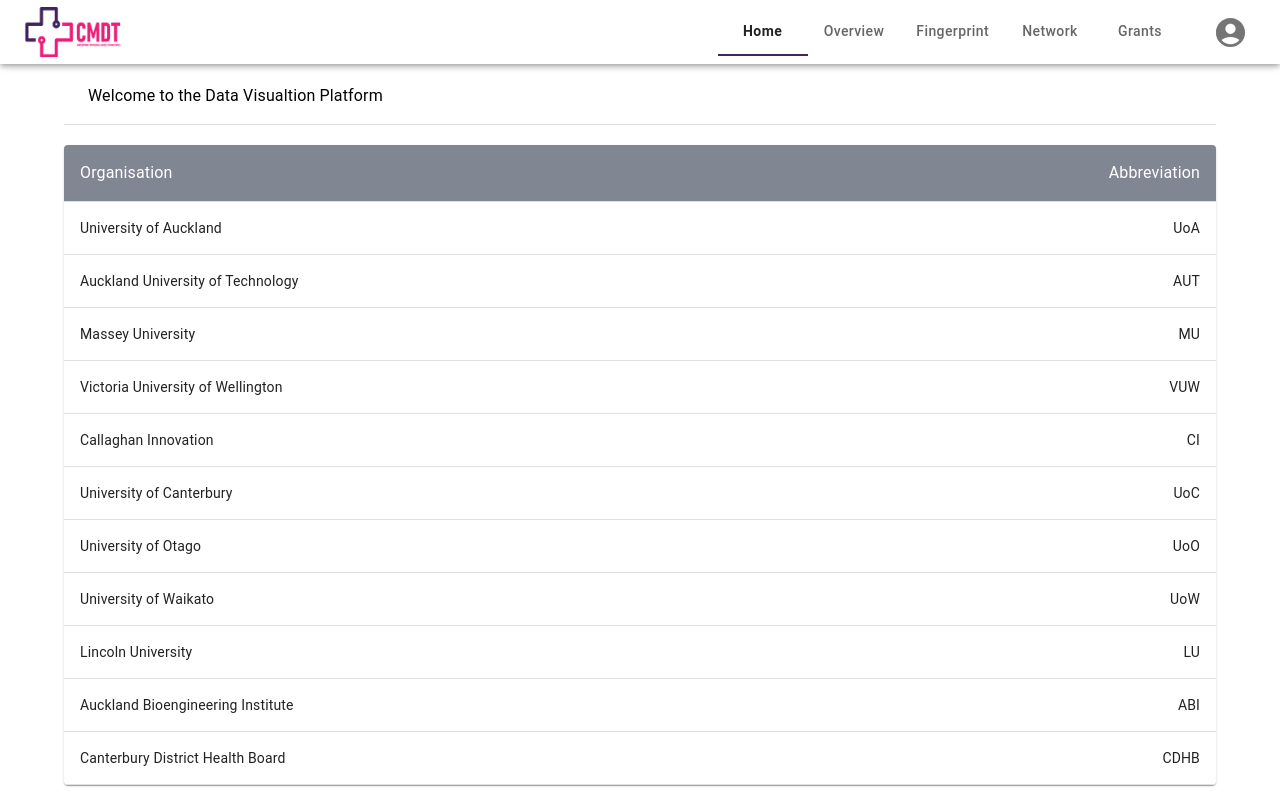
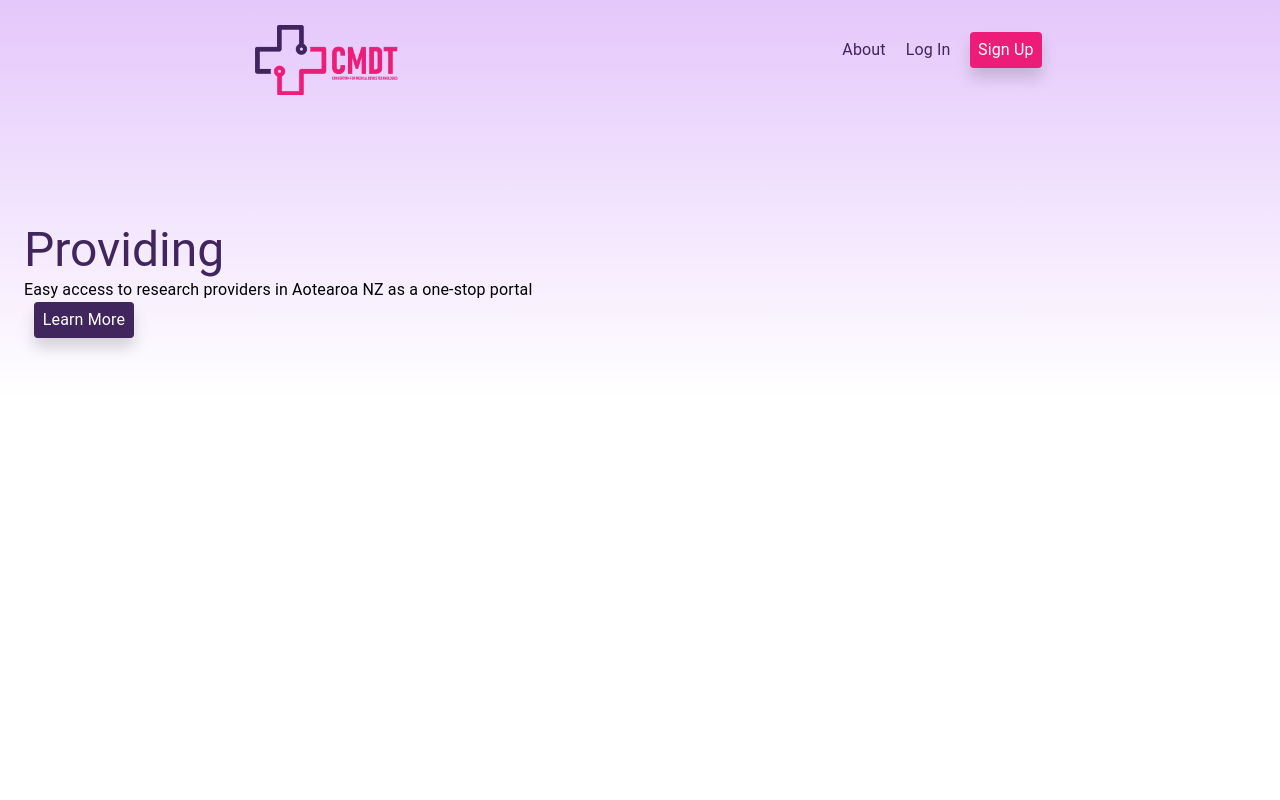
Before and after one commit to seanmadondo/cmdt-client, a Next.js app: page / in a window 1280 px wide. Before the commit this address had no page. Shown: the top 800 px of the page. Built offline with nearby package versions, Linux system fonts and the light colour scheme.

Commit message:
Updates to the landing page

```diff
--- a/components/LandingPage.tsx
+++ b/components/LandingPage.tsx
@@ -2,40 +2,35 @@
 import Image from "next/image";
 import * as cmdt_logo from "../public/cmdt_logo.png";
 import { useRouter } from "next/router";
-import { Box, Button, Container, Tab, Tabs, Toolbar } from "@mui/material";
-import React, { useState } from "react";
+import { Button, Container, Toolbar, Typography } from "@mui/material";
+import React from "react";
+import Link from "next/link";
 
 export const LandingPage = () => {
-  const [value, setValue] = useState(0);
-
   const router = useRouter();
 
-  const handleChange = (event: React.SyntheticEvent, newValue: number) => {
-    setValue(newValue);
-  };
-
   return (
-    <Box
+    <div
       css={{
         backgroundImage: "linear-gradient( #E4C7FB, white)",
-        height: 100,
+        height: "400px",
       }}
     >
-      <Container maxWidth="xl">
+      <Container maxWidth={"xl"}>
+        <header>
           <Toolbar
             disableGutters
             css={{
               display: "flex",
               flexDirection: "row",
               alignItems: "center",
-            justifyContent: "space-evenly",
+              justifyContent: "space-around",
             }}
           >
             <div css={{ marginTop: "25px", paddingLeft: "15px" }}>
               <Image
-              css={{ marginTop: "25px" }}
-              width={100}
-              height={50}
+                width={150}
+                height={70}
                 src={cmdt_logo}
                 alt="CDMT"
                 layout="intrinsic"
@@ -44,48 +39,90 @@
                 }}
               />
             </div>
-          <Box
+
+            <div
               css={{
                 display: "flex",
                 flexDirection: "row",
-              justifyContent: "space-between",
-              alignContent: "center",
                 alignItems: "center",
               }}
             >
-            <Tabs
-              value={value}
-              onChange={handleChange}
+              <Button
                 css={{
-                "& .MuiTabs-indicator": { backgroundColor: "#41255D" },
-                "& .Mui-selected": {
-                  color: "#242424 !important",
-                  fontWeight: "bold",
+                  color: "#41255D",
+                  "&:hover": {
+                    color: "#EC1C78",
+                    transition: "all .1s ease-in-out",
+                    transform: "scale(1.1)",
+                    backgroundColor: "transparent",
                   },
                 }}
               >
-              <Tab label={"Welcome"} onClick={() => router.push("/")} />
-              <Tab label={"About"} onClick={() => router.push("/about")} />
-              <Tab label={"Log In"} onClick={() => router.push("/")} />
-            </Tabs>
-          </Box>
-          <div css={{ position: "relative" }}>
+                <Link href="/about">
+                  <Typography>About</Typography>
+                </Link>
+              </Button>
+              <Button
+                css={{
+                  color: "#41255D",
+                  "&:hover": {
+                    color: "#EC1C78",
+                    transition: "all .1s ease-in-out",
+                    transform: "scale(1.1)",
+                    backgroundColor: "transparent",
+                  },
+                }}
+              >
+                <Link href="/">
+                  <Typography>Log In</Typography>
+                </Link>
+              </Button>
               <Button
                 css={{
                   backgroundColor: "#EC1C78",
                   marginLeft: "10px",
                   color: "white",
+                  boxShadow: "0px 10px 15px rgba(0, 0, 0, 0.15)",
                   "&:hover": {
-                  color: "#EC1C78",
-                  border: " 2px solid #EC1C78",
+                    backgroundColor: "#EC1C78",
+                    transition: "all .1s ease-in-out",
+                    transform: "scale(1.1)",
                   },
                 }}
               >
-              Create An Account
+                <Typography>Sign Up</Typography>
               </Button>
             </div>
           </Toolbar>
+        </header>
+        <div css={{ paddingTop: "10%" }}>
+          <div css={{ display: "flex", flexDirection: "column" }}>
+            <Typography variant="h3" css={{ color: "#41255D" }}>
+              Providing
+            </Typography>
+            <Typography variant="body1">
+              Easy access to research providers in Aotearoa NZ as a one-stop
+              portal
+            </Typography>
+            <Button
+              css={{
+                backgroundColor: "#41255D",
+                marginLeft: "10px",
+                color: "white",
+                maxWidth: "100px",
+                boxShadow: "0px 10px 15px rgba(0, 0, 0, 0.15)",
+                "&:hover": {
+                  backgroundColor: "#41255D",
+                  transition: "all .1s ease-in-out",
+                  transform: "scale(1.1)",
+                },
+              }}
+            >
+              <Typography>Learn More</Typography>
+            </Button>
+          </div>
+        </div>
       </Container>
-    </Box>
+    </div>
   );
 };
--- a/components/Layout.tsx
+++ b/components/Layout.tsx
@@ -19,10 +19,10 @@
         <meta name="description" content="CMDT" />
         <link rel="icon" href="/favicon.ico" />
       </Head>
-      {/* <LandingPage /> */}
-      <Navbar />
+      <LandingPage />
+      {/* <Navbar />
       <Container maxWidth={"lg"}>{children}</Container>
-      <Footer />
+      <Footer /> */}
     </ThemeProvider>
   );
 };
```
Lines whose indentation alone changed are shown as unchanged.
